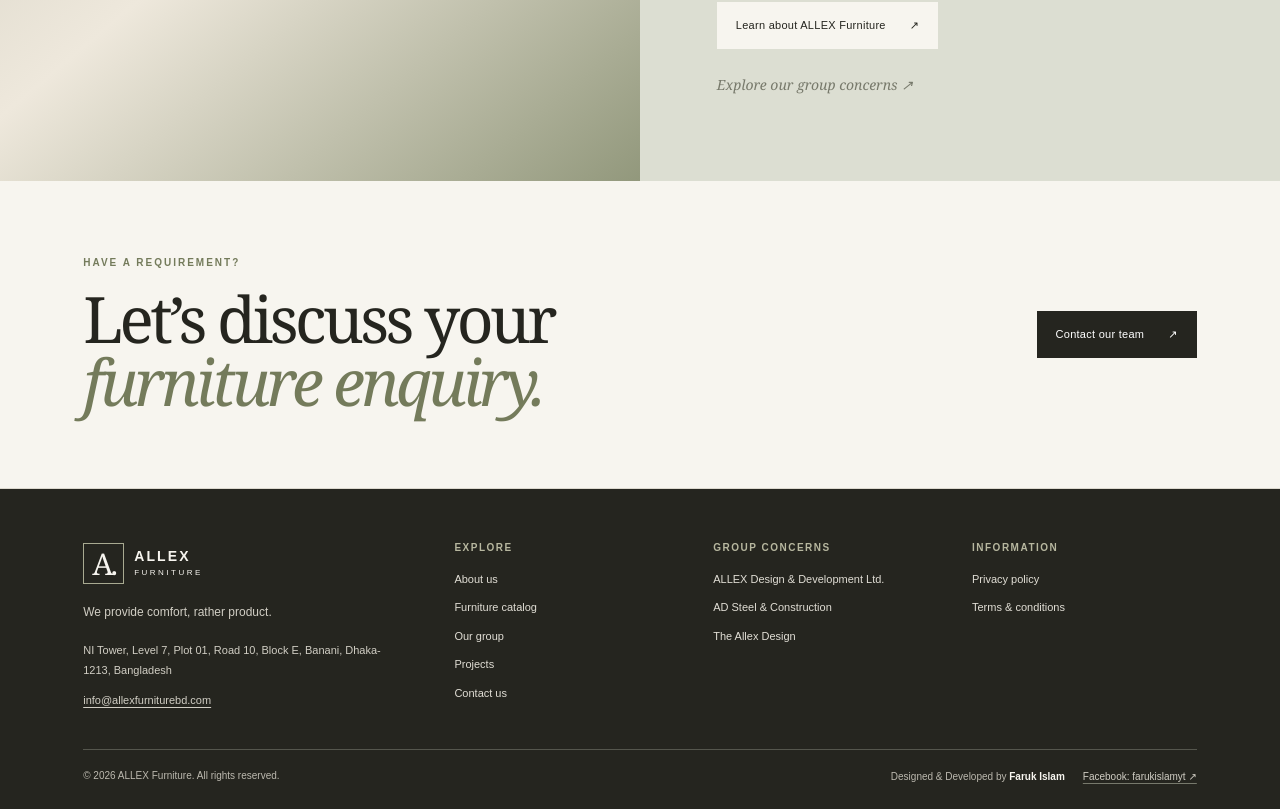
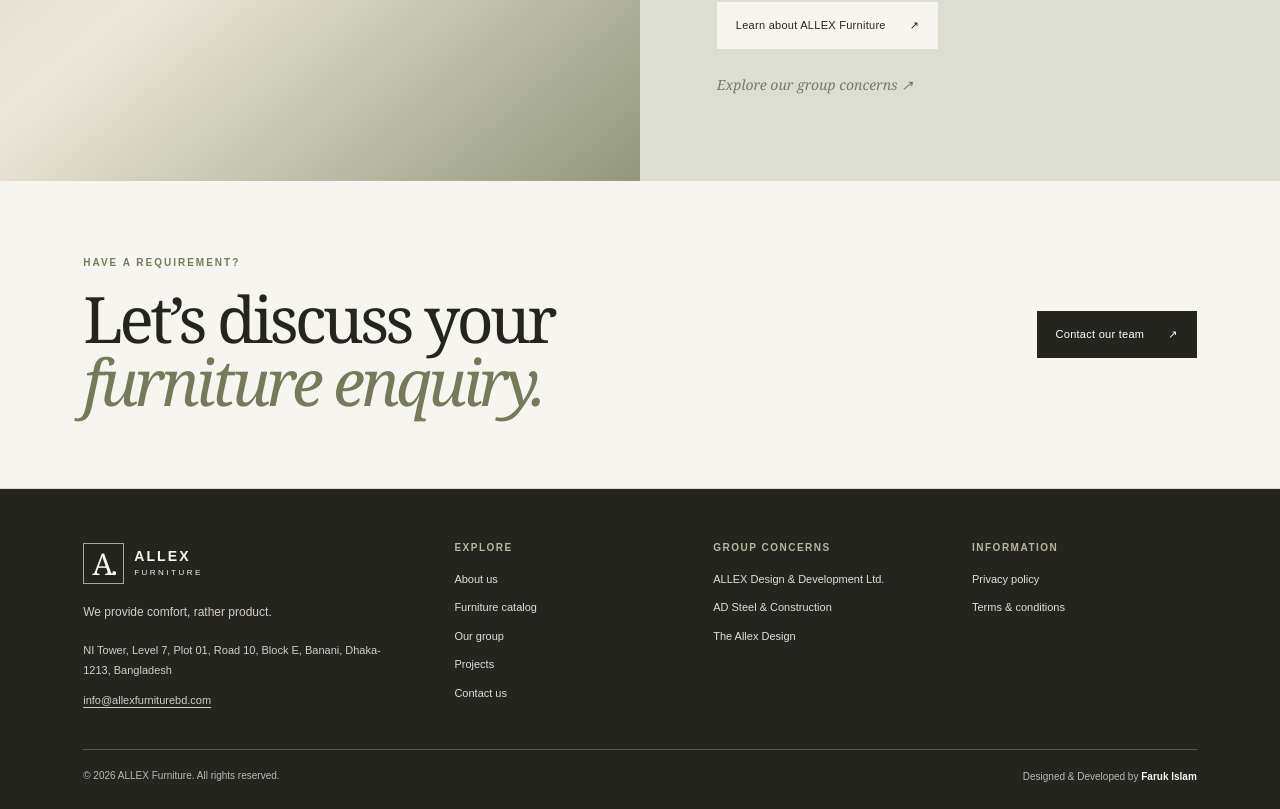
Before and after one commit to Allexfurniture/allexfurniture, a Next.js app: page / in a window 1280 px wide. Shown: the part 2772-3581 px from the top of the page. Built offline with nearby package versions, Linux system fonts and the light colour scheme; no server answers; the database is empty.

Commit message:
chore: simplify footer developer credit

```diff
--- a/components/site-footer.tsx
+++ b/components/site-footer.tsx
@@ -37,7 +37,7 @@ export function SiteFooter() {
     </div>
     <div className="footer-bottom">
       <span>© {new Date().getFullYear()} ALLEX Furniture. All rights reserved.</span>
-      <div className="developer-credit"><span>Designed &amp; Developed by <strong>Faruk Islam</strong></span><a href="https://www.facebook.com/farukislamyt" target="_blank" rel="noopener noreferrer" aria-label="Faruk Islam on Facebook">Facebook: farukislamyt ↗</a></div>
+      <div className="developer-credit"><span>Designed &amp; Developed by <strong>Faruk Islam</strong></span></div>
     </div>
   </footer>;
 }
```
